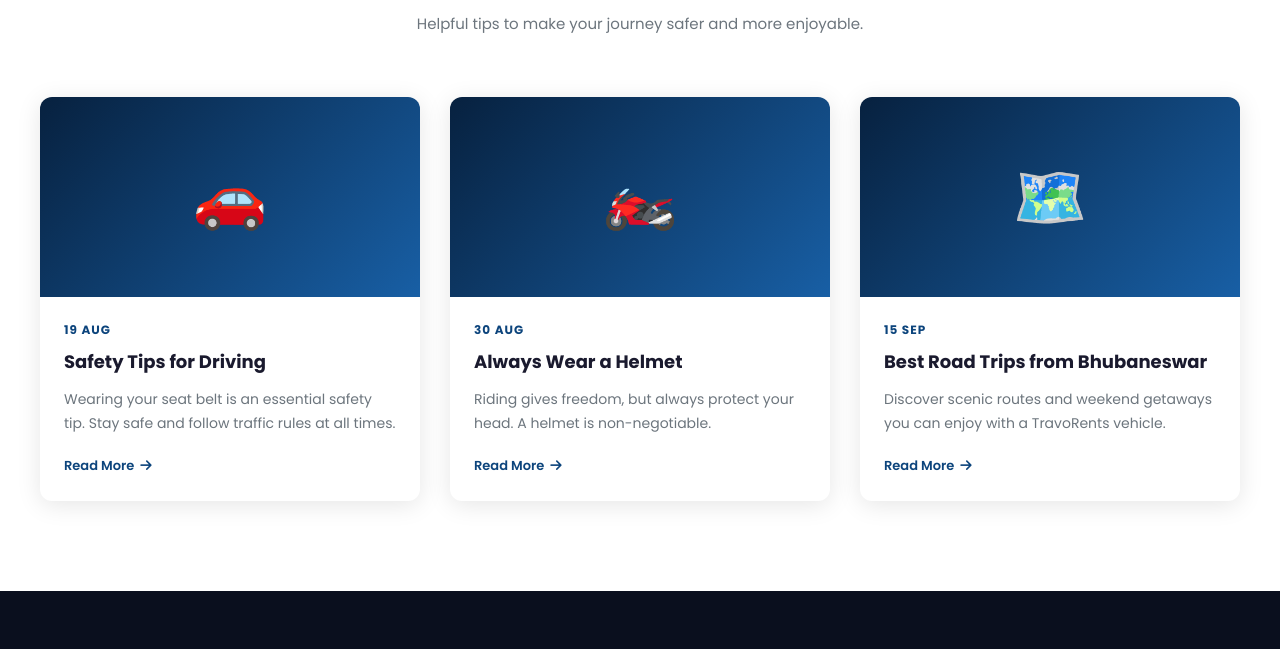
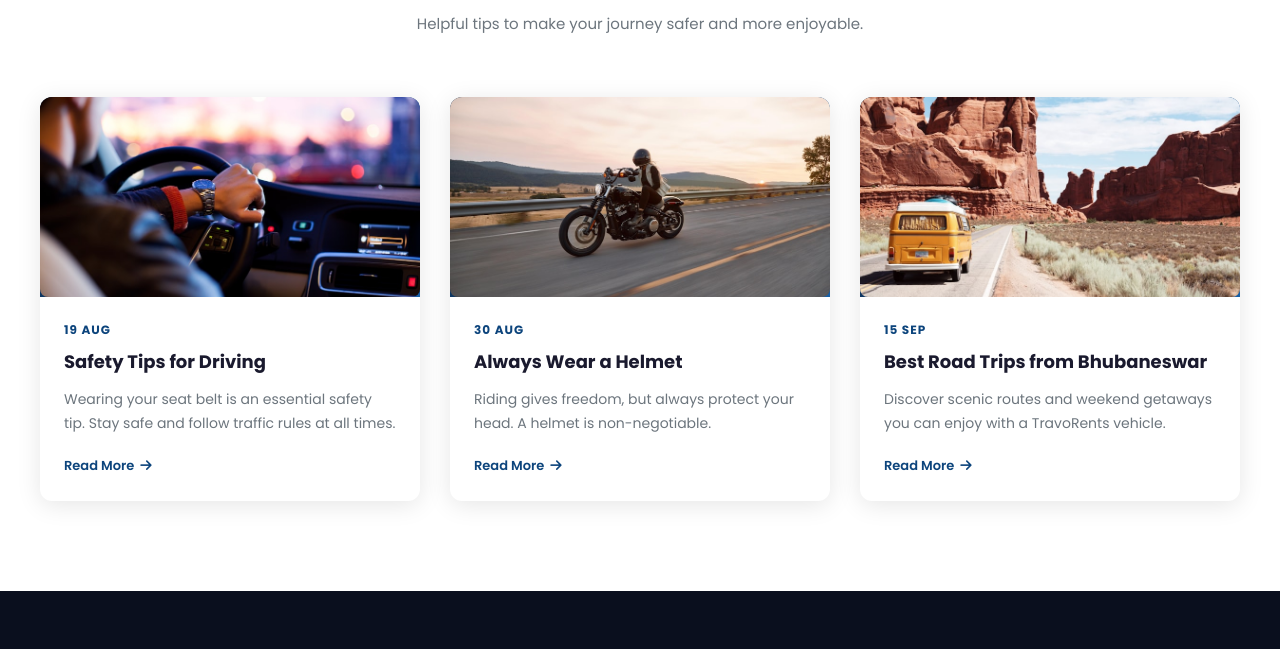
Before and after one commit to travorent-com/travorents.com, a website: page index.html in a window 1280 px wide. Shown: the part 5573-6222 px from the top of the page. Drawn offline with Linux system fonts and the light colour scheme.

Commit message:
Add high quality images to Latest News & Tips section on index.html

```diff
--- a/index.html
+++ b/index.html
@@ -460,9 +460,9 @@
       <p>Helpful tips to make your journey safer and more enjoyable.</p>
     </div>
     <div class="blog-grid">
-      <div class="blog-card"><div class="blog-img">🚗</div><div class="blog-body"><div class="blog-date">19 Aug</div><h3>Safety Tips for Driving</h3><p>Wearing your seat belt is an essential safety tip. Stay safe and follow traffic rules at all times.</p><a href="#" class="read-more">Read More <i class="fas fa-arrow-right"></i></a></div></div>
-      <div class="blog-card"><div class="blog-img">🏍️</div><div class="blog-body"><div class="blog-date">30 Aug</div><h3>Always Wear a Helmet</h3><p>Riding gives freedom, but always protect your head. A helmet is non-negotiable.</p><a href="#" class="read-more">Read More <i class="fas fa-arrow-right"></i></a></div></div>
-      <div class="blog-card"><div class="blog-img">🗺️</div><div class="blog-body"><div class="blog-date">15 Sep</div><h3>Best Road Trips from Bhubaneswar</h3><p>Discover scenic routes and weekend getaways you can enjoy with a TravoRents vehicle.</p><a href="#" class="read-more">Read More <i class="fas fa-arrow-right"></i></a></div></div>
+      <div class="blog-card"><div class="blog-img" style="font-size:0;padding:0;overflow:hidden;"><img src="images/driving-safety.jpg" alt="Safety Tips for Driving" style="width:100%;height:100%;object-fit:cover;"></div><div class="blog-body"><div class="blog-date">19 Aug</div><h3>Safety Tips for Driving</h3><p>Wearing your seat belt is an essential safety tip. Stay safe and follow traffic rules at all times.</p><a href="#" class="read-more">Read More <i class="fas fa-arrow-right"></i></a></div></div>
+      <div class="blog-card"><div class="blog-img" style="font-size:0;padding:0;overflow:hidden;"><img src="images/helmet-safety.jpg" alt="Always Wear a Helmet" style="width:100%;height:100%;object-fit:cover;"></div><div class="blog-body"><div class="blog-date">30 Aug</div><h3>Always Wear a Helmet</h3><p>Riding gives freedom, but always protect your head. A helmet is non-negotiable.</p><a href="#" class="read-more">Read More <i class="fas fa-arrow-right"></i></a></div></div>
+      <div class="blog-card"><div class="blog-img" style="font-size:0;padding:0;overflow:hidden;"><img src="images/road-trip.jpg" alt="Best Road Trips from Bhubaneswar" style="width:100%;height:100%;object-fit:cover;"></div><div class="blog-body"><div class="blog-date">15 Sep</div><h3>Best Road Trips from Bhubaneswar</h3><p>Discover scenic routes and weekend getaways you can enjoy with a TravoRents vehicle.</p><a href="#" class="read-more">Read More <i class="fas fa-arrow-right"></i></a></div></div>
     </div>
   </div>
 </section>
```
Also changed, not shown: images/driving-safety.jpg (added), images/helmet-safety.jpg (added), images/road-trip.jpg (added).
